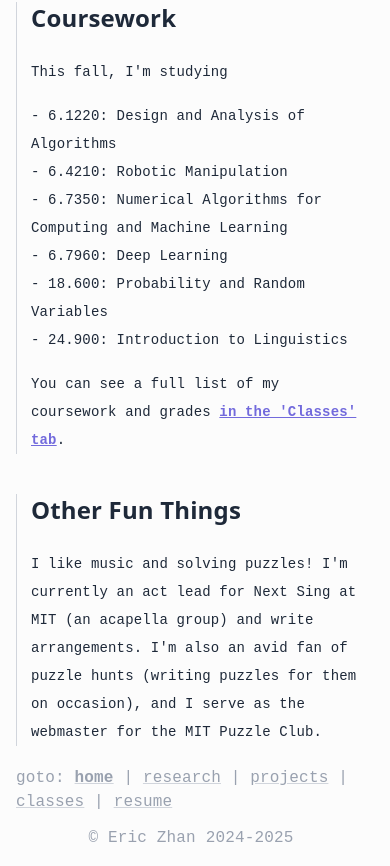
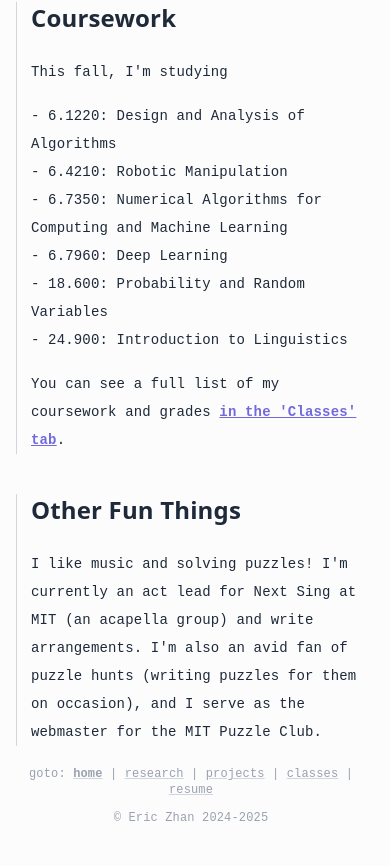
Before and after one commit to ricE06/personal-website, a Next.js app: page / in a window 390 px wide. Shown: the part 2404-3270 px from the top of the page. After the commit the page ends 3246 px from the top, so only its background shows below. Built offline with nearby package versions, Linux system fonts and the light colour scheme; a web font is replaced by a local one.

Commit message:
made navbar responsive

```diff
--- a/components/layout.js
+++ b/components/layout.js
@@ -8,7 +8,8 @@
 export const siteTitle = 'Eric Zhan\'s Personal Website';
 
 export default function Layout({ children, pageName }) {
-    const makeStyle = (page) => `decoration-gray-300 underline ${page === pageName ? 'font-bold' : ''} hover:text-link hover:font-bold hover:decoration-link`;
+    const makeStyle = (page) => `decoration-gray-300 underline
+    ${page === pageName ? 'font-bold' : ''} hover:text-link hover:font-bold hover:decoration-link`;
     const linkStyles = {
         home: makeStyle('home'),
         research: makeStyle('research'),
@@ -23,7 +24,7 @@
                 {children}
                 <div className='pt-5'>
                     <div className='flex flex-row justify-center font-custom-mono pb-3'>
-                        <p className='text-gray-400 text-base'>
+                        <p className='text-gray-400 text-xs text-center sm:text-base'>
                             goto:
                             <Link href='/'> <span className={linkStyles.home}>home</span> </Link>
                             |
@@ -37,7 +38,7 @@
                         </p>
                     </div>
                     <div className='flex flex-row justify-center font-custom-mono'>
-                        <p className='text-gray-400 text-base'>
+                        <p className='text-gray-400 text-xs sm:text-base'>
                             © Eric Zhan 2024-2025
                         </p>
                     </div>
```
